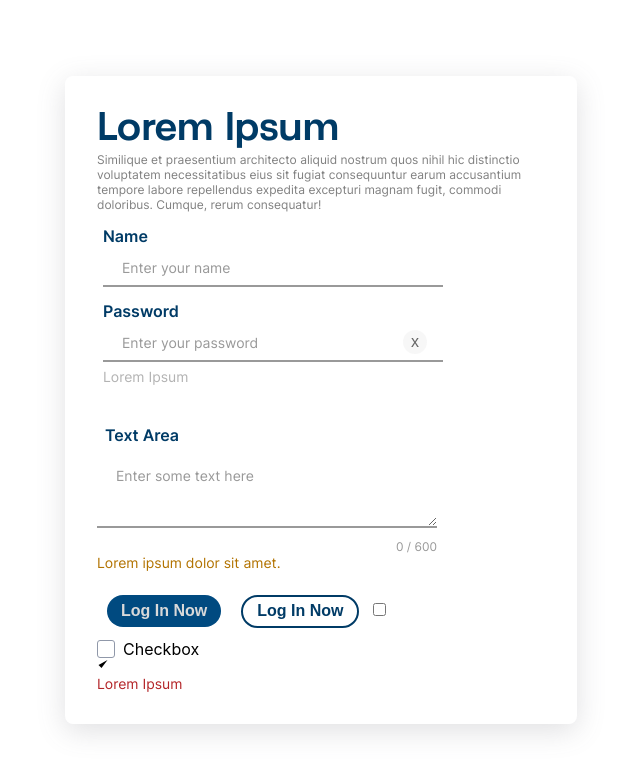
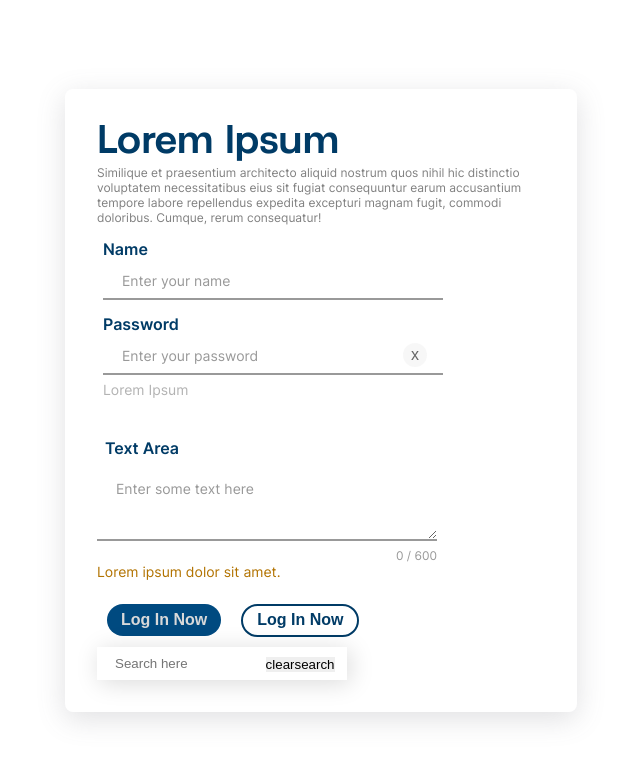
Before and after one commit to Cl1nt0nMzee/online-market, a React (Vite) app in the folder frontend/: page / in a window 1280 px wide. Shown: the top 774 px of the page, without its empty margins (319-959 px from the left). Built offline with nearby package versions, Linux system fonts and the light colour scheme.

Commit message:
feat(frontend): add searchbox component

```diff
--- a/frontend/src/components/atoms/Input/TextArea.jsx
+++ b/frontend/src/components/atoms/Input/TextArea.jsx
@@ -76,7 +76,6 @@ export const TextArea = ({
   return (
     <div className="textArea">
       <label htmlFor={id}> {label} </label>
-      <div className="grow-wrap">
       <textarea
         id={id}
         cols={undefined}
@@ -87,7 +86,6 @@ export const TextArea = ({
         ref={textAreaElement}
         value={value}
       ></textarea>{" "}
-      </div>
       {maxChars ? <CharacterCounter current={count} max={maxChars} /> : null}
       {helperText ? (
         <HelperText helperText={helperText} status={status} />
--- a/frontend/src/components/atoms/Input/_index.scss
+++ b/frontend/src/components/atoms/Input/_index.scss
@@ -1,8 +1,8 @@
 @import '../../../styles/abstracts/index' ;
 @import '../../../styles/base/index' ;
 
-input[type="text"],
-input[type="password"] {
+input[type=text],
+input[type=password] {
     border: none;
     outline: none;
 }
@@ -353,47 +353,3 @@ textarea {
 .helperText.error {
     color: $errorRed-75;
 }
-
-
-.textArea_resize {
-    width: 100%;
-    max-width: 340px;
-    display: inline-flex;
-    flex-direction: column;
-    gap: 3px;
-    margin: 14px 0px;
-    .grow-wrap {
-        /* easy way to plop the elements on top of each other and have them both sized based on the tallest one's height */
-        display: grid;
-      }
-      .grow-wrap::after {
-        /* Note the weird space! Needed to preventy jumpy behavior */
-        content: attr(data-replicated-value) " ";
-
-        /* This is how textarea text behaves */
-        white-space: pre-wrap;
-
-        /* Hidden from view, clicks, and screen readers */
-        visibility: hidden;
-      }
-      .grow-wrap > textarea {
-        /* You could leave this, but after a user resizes, then it ruins the auto sizing */
-        resize: none;
-
-        /* Firefox shows scrollbar on growth, you can hide like this. */
-        overflow: hidden;
-      }
-      .grow-wrap > textarea,
-      .grow-wrap::after {
-        /* Identical styling required!! */
-        border: 1px solid black;
-        padding: 0.5rem;
-        font: inherit;
-
-        /* Place on top of each other */
-        grid-area: 1 / 1 / 2 / 2;
-      }
-
-
-
-}
--- a/frontend/src/components/atoms/Input/useAutosizeTextArea.jsx
+++ b/frontend/src/components/atoms/Input/useAutosizeTextArea.jsx
@@ -1,8 +1,7 @@
 import { useEffect } from "react";
 
 // Updates the height of a <textarea> when the value changes.
-const useAutosizeTextArea = (
-  textAreaRef,value) => {
+const useAutosizeTextArea = (textAreaRef, value) => {
   useEffect(() => {
     if (textAreaRef) {
       // We need to reset the height momentarily to get the correct scrollHeight for the textarea
--- /dev/null
+++ b/frontend/src/components/atoms/SearchBox/SearchBox.jsx
@@ -0,0 +1,24 @@
+import React, { useState, useRef } from "react";
+import "./_index.scss";
+
+export const SearchBox = () => {
+  const searchItem = useRef();
+  const [value, setValue] = useState("");
+
+  const handleChange = (e) => {
+    e.preventDefault();
+  }
+const clearInput = (e) => {
+    e.preventDefault();
+}
+  return (
+    <div className="searchBox">
+      <input type="search" placeholder="Search here" ref={searchItem} onChange={handleChange} />
+      <div className="buttonWrapper">
+        <button onClick={clearInput}>clear</button>
+        <button>search</button>
+      </div>
+      <h1>{ value}</h1>
+    </div>
+  );
+};
--- /dev/null
+++ b/frontend/src/components/atoms/SearchBox/_index.scss
@@ -0,0 +1,39 @@
+@import "../../../styles/abstracts/index";
+@import "../../../styles/base/index";
+
+input[type="search"] {
+  border: none;
+  outline: none;
+}
+
+.searchBox {
+  position: relative;
+  display: block;
+  flex-direction: row;
+  gap: 0;
+  width: 250px;
+
+  padding: 0;
+  background-color: #efefef80;
+  transition: all ease 100ms;
+
+  .buttonWrapper {
+    position: absolute;
+    top: 20%;
+    right: 5%;
+  }
+}
+input[type="search"] {
+  display: block;
+  width: inherit;
+  padding: 9px 18px;
+  background-color: white;
+  box-shadow: 3px 3px 25px 0 rgba(0, 0, 0, 0.15);
+  transition: all ease 100ms;
+}
+
+input[type="search"]:hover,
+input[type="search"]:focus-visible {
+  background-color: #efefef50;
+  box-shadow: none;
+}
--- a/frontend/src/components/organisms/RegisterForm.jsx
+++ b/frontend/src/components/organisms/RegisterForm.jsx
@@ -11,6 +11,7 @@ import { TextArea } from "../atoms/Input/TextArea";
 import { HelperText } from "../atoms/Input/TextInput";
 
 import { FilledTextInput, StandardTextInput } from "../atoms/Input/TextInput";
+import { SearchBox } from "../atoms/SearchBox/SearchBox";
 import { ToggleSwitch } from "../atoms/ToggleSwitch/ToggleSwitch";
 //import Textarea from '../atoms/Input/Textarea';
 
@@ -65,10 +66,9 @@ const RegisterForm = () => {
 
       <PrimaryButton text={"Log In Now"} />
       <SecondaryButton text={"Log In Now"} />
-      <ToggleSwitch />
-      <CheckBox />
-      <CheckBox_1 labal={"Lorem Ipsum"} />
-      <HelperText helperText={"Lorem Ipsum"} status={"error"} />
+      <SearchBox />
+      {/* <ToggleSwitch />
+      <CheckBox /> */}
     </form>
   );
 };
--- a/frontend/src/styles/abstracts/_variables.scss
+++ b/frontend/src/styles/abstracts/_variables.scss
@@ -1,3 +1,9 @@
 $box-shadow: rgba(50, 50, 93, 0.25) 0px 2px 5px -1px, rgba(0, 0, 0, 0.3) 0px 1px 3px -1px;
+$box-shadow-1: rgba(17, 12, 46, 0.15) 0px 48px 100px 0px;
 
 $buttonDropShadow: 0px 4px 4px rgba(0, 0, 0, 0.1);
+
+$box-shadow-2: rgba(255, 255, 255, 0.1) 0px 1px 1px 0px inset, rgba(50, 50, 93, 0.25) 0px 50px 100px -20px, rgba(0, 0, 0, 0.3) 0px 30px 60px -30px;
+$box-shadow-3: rgba(50, 50, 93, 0.25) 0px 50px 100px -20px, rgba(0, 0, 0, 0.3) 0px 30px 60px -30px;
+
+$box-shadow-4: rgba(0, 0, 0, 0.2) 0px 60px 40px -7px;
```
Lines whose indentation alone changed are shown as unchanged.
